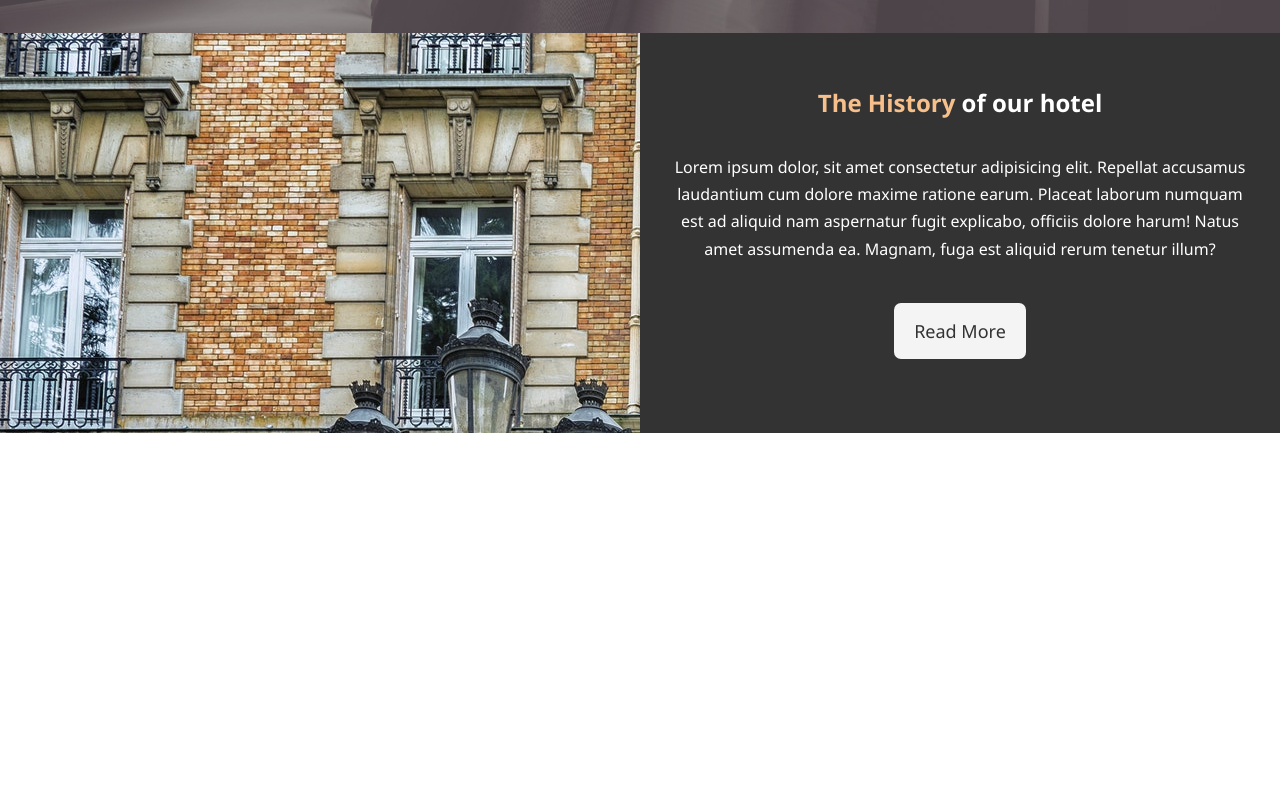
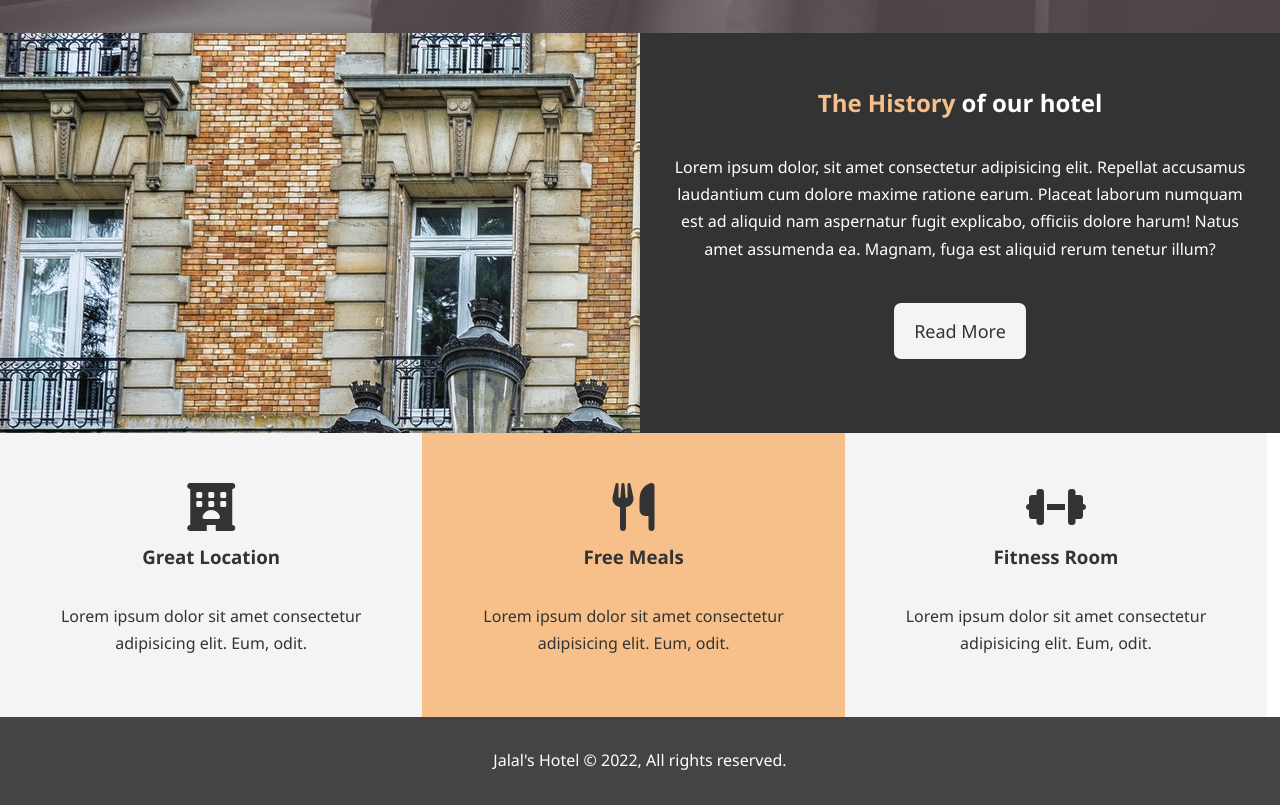
Before and after one commit to JalalHasan-22/simple-hotel-website, a plain HTML site: page index.html in a window 1280 px wide. Shown: the part 634-1439 px from the top of the page. Before the commit the page ends 1067 px from the top, so only its background shows below. Drawn offline with Linux system fonts and the light colour scheme.

Commit message:
homepage completed

```diff
--- a/css/style.css
+++ b/css/style.css
@@ -53,12 +53,15 @@ p {
   color: #333;
 }
 .bg-primary {
-  background: #333;
-  color: #f7c08a;
+  color: #333;
+  background: #f7c08a;
 }
 .btn-light {
   background: #f4f4f4;
   color: #333;
+}
+.clr {
+  clear: both;
 }
 /* Nav bar Style Start */
 .nav-bar {
@@ -115,6 +118,7 @@ p {
 /* Home Info */
 #home-info {
   height: 400px;
+  /* min-height: 500px; */
 }
 #home-info .info-img {
   float: left;
@@ -133,3 +137,20 @@ p {
 #home-info .info-content p {
   padding-bottom: 30px;
 }
+/* Features */
+.box {
+  float: left;
+  width: 33%;
+  padding: 50px;
+  text-align: center;
+}
+.box i {
+  margin-bottom: 10px;
+}
+/* Main Footer */
+#main-footer {
+  text-align: center;
+  background: #444;
+  color: #fff;
+  padding: 20px;
+}
--- a/index.html
+++ b/index.html
@@ -9,6 +9,13 @@
       content="Welcome to the best hotel in As Salt - Jordan"
     />
     <meta name="keywords" content="hotel, Jordan hotels, As Salt, Balqa" />
+    <link
+      rel="stylesheet"
+      href="https://cdnjs.cloudflare.com/ajax/libs/font-awesome/6.1.2/css/all.min.css"
+      integrity="sha512-1sCRPdkRXhBV2PBLUdRb4tMg1w2YPf37qatUFeS7zlBy7jJI8Lf4VHwWfZZfpXtYSLy85pkm9GaYVYMfw5BC1A=="
+      crossorigin="anonymous"
+      referrerpolicy="no-referrer"
+    />
     <link rel="stylesheet" href="./css/style.css" />
     <title>Jalal's Plaza | As Salt Hotel</title>
   </head>
@@ -54,5 +61,31 @@
         <a href="./about.html" class="btn btn-light">Read More</a>
       </div>
     </section>
+    <section id="features">
+      <div class="box bg-light">
+        <i class="fa-solid fa-hotel fa-3x"></i>
+        <h3>Great Location</h3>
+        <p>
+          Lorem ipsum dolor sit amet consectetur adipisicing elit. Eum, odit.
+        </p>
+      </div>
+      <div class="box bg-primary">
+        <i class="fa-solid fa-utensils fa-3x"></i>
+        <h3>Free Meals</h3>
+        <p>
+          Lorem ipsum dolor sit amet consectetur adipisicing elit. Eum, odit.
+        </p>
+      </div>
+      <div class="box bg-light">
+        <i class="fa-solid fa-dumbbell fa-3x"></i>
+        <h3>Fitness Room</h3>
+        <p>
+          Lorem ipsum dolor sit amet consectetur adipisicing elit. Eum, odit.
+        </p>
+      </div>
+    </section>
+    <footer id="main-footer" class="clr">
+      <p>Jalal's Hotel &copy; 2022, All rights reserved.</p>
+    </footer>
   </body>
 </html>
```
